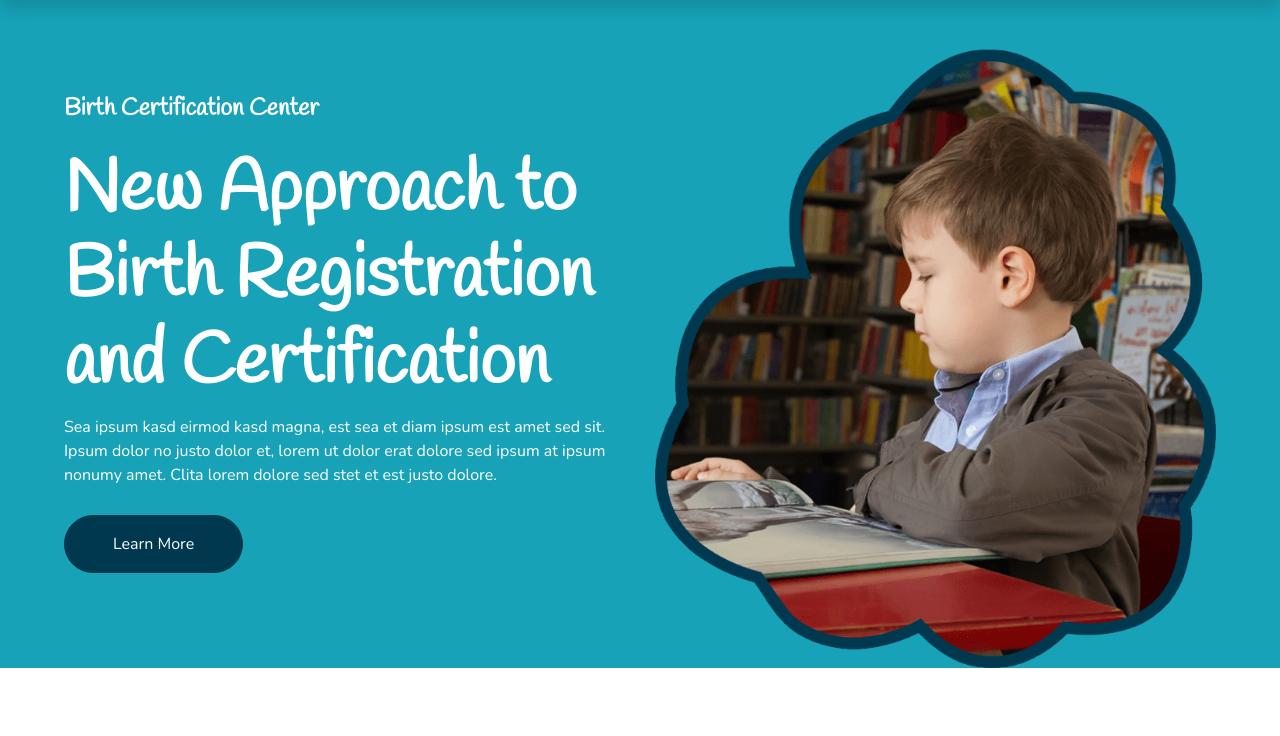
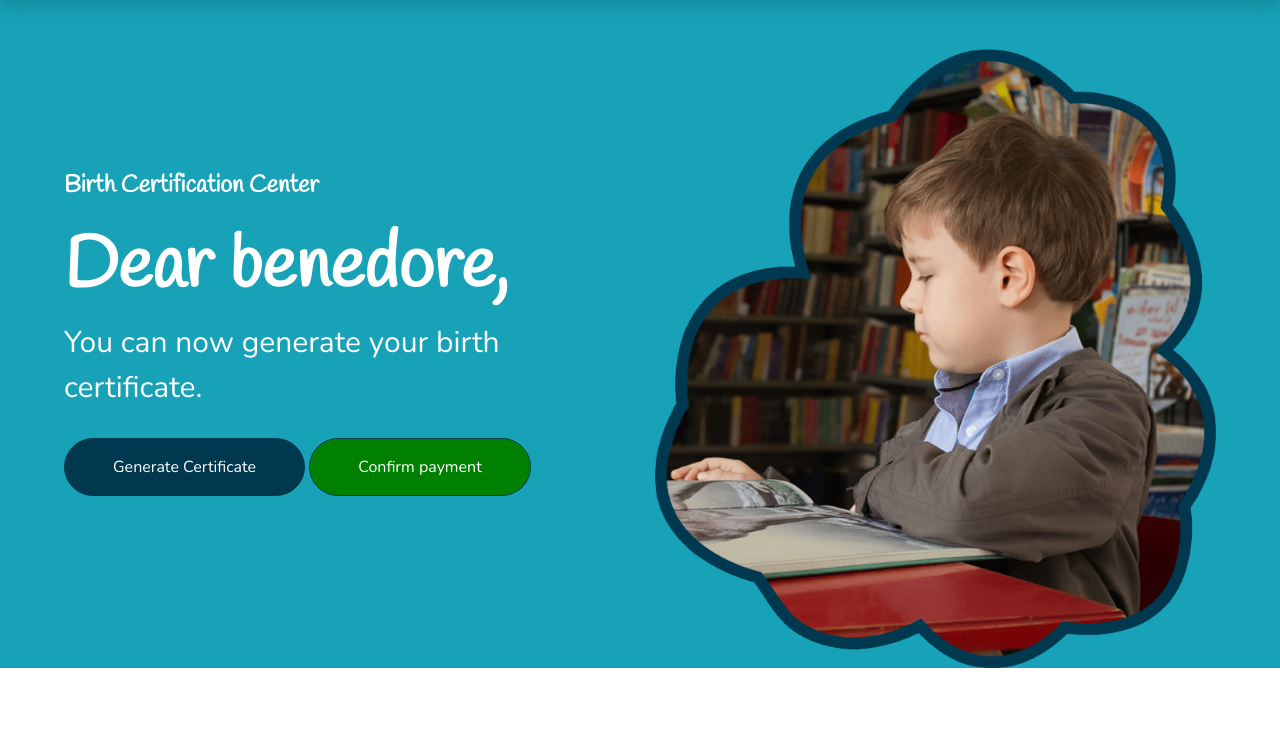
Before and after one commit to CrAzI-code/blackjack_game, a Django app: page / in a window 1280 px wide. Shown: the part 87-823 px from the top of the page. Run offline with Django 4.2, Linux system fonts and the light colour scheme; a user stored in the database is signed in; some libraries are stand-ins or nearby versions.

Commit message:
just made modification on my login home page

```diff
--- a/birth_certificate/urls.py
+++ b/birth_certificate/urls.py
@@ -9,4 +9,5 @@ urlpatterns = [
     path('contact/', views.contact, name="contact"),
     path('register/', views.register, name="register"),
     path('login/', views.login, name="login"),
+    path('logout/', views.logout, name="logout")
     ]
--- a/birth_certificate/views.py
+++ b/birth_certificate/views.py
@@ -62,4 +62,5 @@ def login(request):
         return render(request, 'login.html')
 
 def logout(request):
-    return render(request, 'logout.html')
+    auth.logout(request)
+    return redirect( 'birth_certificate:index')
--- a/templates/base.html
+++ b/templates/base.html
@@ -51,8 +51,8 @@
                     <a href="{% url 'birth_certificate:contact' %}" class="nav-item nav-link">Contact</a>
                 </div>
             {% if user.is_authenticated %}
-                <a href="{% url '' %}" class="btn btn-primary px-4">{{user.username}}</a>
-                <a href="{% url 'birth_certificate:register' %}" class="btn btn-primary px-4">Logout</a>
+                <a href="#" class="btn btn-primary px-4">{{user.username}}</a>
+                <a href="{% url 'birth_certificate:logout' %}" class="btn btn-primary px-4">Logout</a>
             {% else %}
             <a href="{% url 'birth_certificate:login' %}" class="btn btn-primary px-4">Login</a>
             <a href="{% url 'birth_certificate:register' %}" class="btn btn-primary px-4">Register</a>
--- a/templates/index.html
+++ b/templates/index.html
@@ -11,6 +11,16 @@
     <!-- Header Start -->
     <div class="container-fluid bg-primary px-0 px-md-5 mb-5">
         <div class="row align-items-center px-3">
+
+            {% if user.is_authenticated %}
+            <div class="col-lg-6 text-center text-lg-left">
+                <h4 class="text-white mb-4 mt-5 mt-lg-0">Birth Certification Center</h4>
+                <h1 class="display-3 font-weight-bold text-white">Dear {{user.username}},</h1>
+                <p class="text-white mb-4" style="font-size:30px;"> You can now generate your birth certificate.</p>
+                <a href="" class="btn btn-secondary mt-1 py-3 px-5">Generate Certificate</a>
+                <a href="" class="btn btn-secondary mt-1 py-3 px-5" style="background:green">Confirm payment</a>
+            </div>
+            {% else %}
             <div class="col-lg-6 text-center text-lg-left">
                 <h4 class="text-white mb-4 mt-5 mt-lg-0">Birth Certification Center</h4>
                 <h1 class="display-3 font-weight-bold text-white">New Approach to Birth Registration and Certification</h1>
@@ -18,7 +28,9 @@
                     Ipsum dolor no justo dolor et, lorem ut dolor erat dolore sed ipsum at ipsum nonumy amet. Clita
                     lorem dolore sed stet et est justo dolore.</p>
                 <a href="" class="btn btn-secondary mt-1 py-3 px-5">Learn More</a>
+
             </div>
+            {% endif %}
             <div class="col-lg-6 text-center text-lg-right">
                 <img class="img-fluid mt-5" src="{% static 'assets/img/header.png' %}" alt="">
             </div>
```
Also changed, not shown: db.sqlite3.
